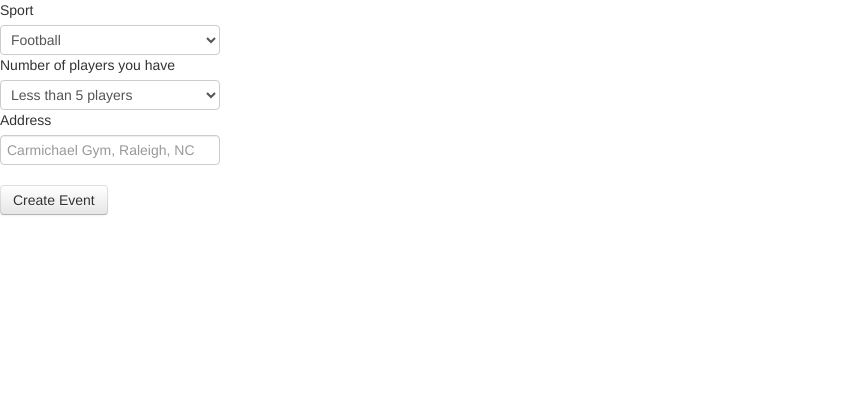
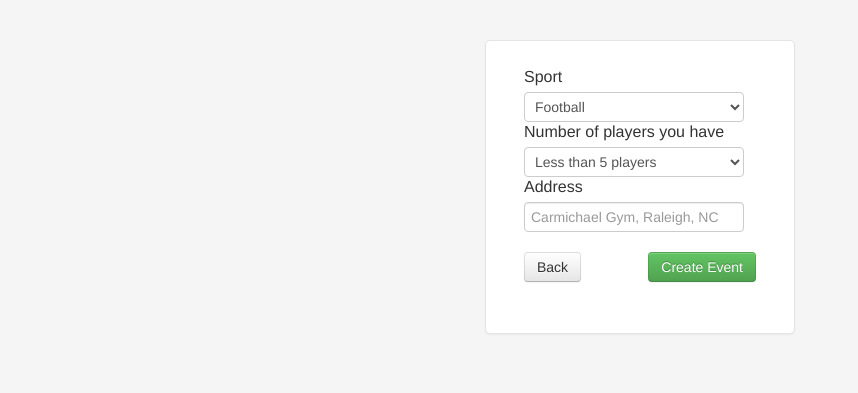
Before and after one commit to adamgillfillan/neighborhood_sports_app, a Django app: template templates/nsa/add_event.html in a window 1280 px wide. Shown: the top 393 px of the page, without its empty margins (0-858 px from the left). Run offline with Django 3.2, Linux system fonts and the light colour scheme; the template is opened without the code that fills it: values that come from a table or form of the project are taken from there, others are empty; parts of the project's set-up code (start-up, migrations or seed data) failed here and were passed over.

Commit message:
adjusted styling on add event form and added a back button.

```diff
--- a/templates/nsa/add_event.html
+++ b/templates/nsa/add_event.html
@@ -10,8 +10,41 @@
 {#    <link href="{% static 'css/map.css' %}" rel="stylesheet">#}
     <title>Add an Event!</title>
     <meta name="viewport" content="width=device-width">
+
+    <style type="text/css">
+        body {
+        padding-top: 40px;
+        padding-bottom: 40px;
+        background-color: #f5f5f5;
+        width: 100%;
+        height: 100%;
+      }
+
+        .navbar-form{
+            max-width: 250px;
+            padding: 19px 29px 29px;
+            margin: 0 auto 20px;
+            background-color: #fff;
+            border: 1px solid #e5e5e5;
+            -webkit-border-radius: 5px;
+               -moz-border-radius: 5px;
+                    border-radius: 5px;
+            -webkit-box-shadow: 0 1px 2px rgba(0,0,0,.05);
+               -moz-box-shadow: 0 1px 2px rgba(0,0,0,.05);
+                    box-shadow: 0 1px 2px rgba(0,0,0,.05);
+        }
+
+        .form-group{
+            font-size: 16px;
+        height: auto;
+        margin-bottom: 15px;
+        padding: 7px 9px;
+      }
+        }
+    </style>
 </head>
 <body>
+
 {#    <form class="span6" id="event_form" method="post" action="/nsa/add_event/">#}
     <form class="navbar-form" id="event_form" method="post" action="/nsa/add_event/">
     <div class="form-group">
@@ -50,8 +83,10 @@
             <br />
         {% endfor %}
         <br />
+    <a class="btn" type="button" href="/nsa">Back</a>
+    <button class="btn btn-success pull-right" type="submit">Create Event</button>
     </div>
-    <button class="btn btn-default" type="submit">Create Event</button>
+
     </form>
 </body>
 </html>
--- a/templates/nsa/login.html
+++ b/templates/nsa/login.html
@@ -42,8 +42,7 @@
       }
 
     </style>
-    <meta name="viewport" content="width=device-width">
-  </head>
+    <meta name="viewport" content="width=device-width; initial-scale=1.0; maximum-scale=1.0;">  </head>
 
   <body>
 
@@ -55,7 +54,7 @@
         <input type="password" name="pass" class="input-block-level" placeholder="Password">
 
 		<a class="btn" type="button" href="/nsa">Back</a>
-		<button class="btn btn-success pull-right" type="submit">Sign in</button>
+		<a class="btn btn-success pull-right" type="submit" onclick="alert('Thanks for signing in!')" href="/nsa">Sign in</a>
       </form>
 
 
```
